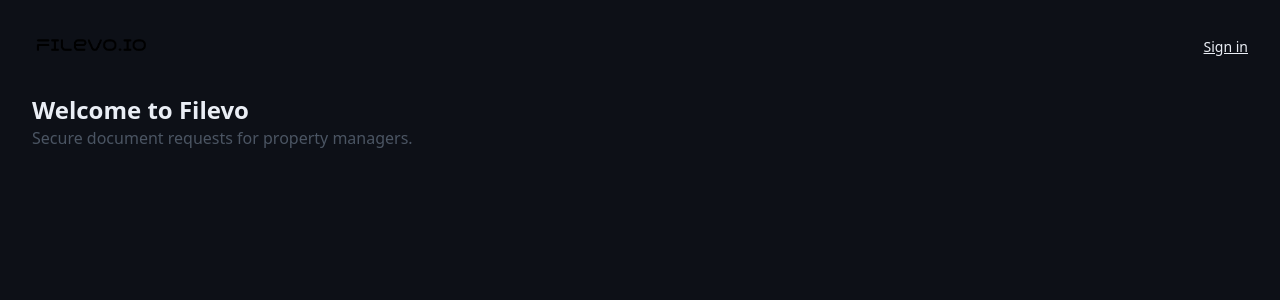
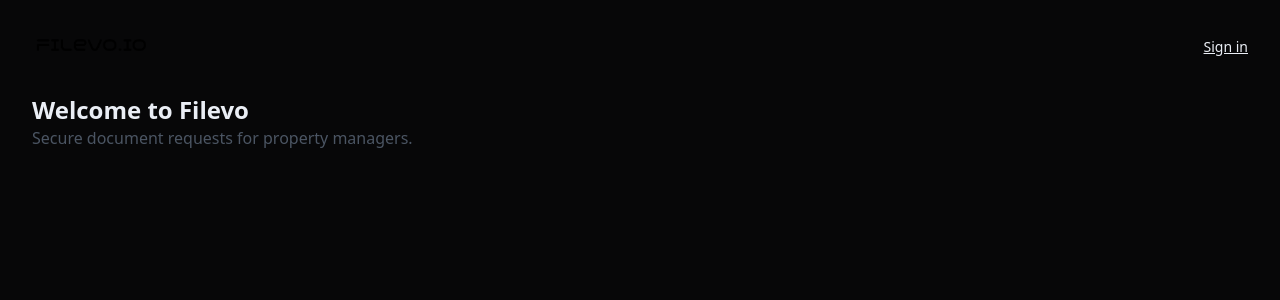
Before and after one commit to sheepsheeperton/filevo.io, a Next.js app: page / in a window 1280 px wide. Shown: the top 300 px of the page. Built offline with nearby package versions, Linux system fonts and the light colour scheme.

Commit message:
Update dark mode background color to darker shade (#070708)

```diff
--- a/app/globals.css
+++ b/app/globals.css
@@ -5,7 +5,7 @@
 /* === Design Tokens ======================================================= */
 :root {
   /* Surfaces */
-  --bg: 222 28% 7%;
+  --bg: 240 7% 3%;
   --surface: 219 22% 10%;
   --elev: 223 22% 13%;
   --border: 225 19% 21%;
```
